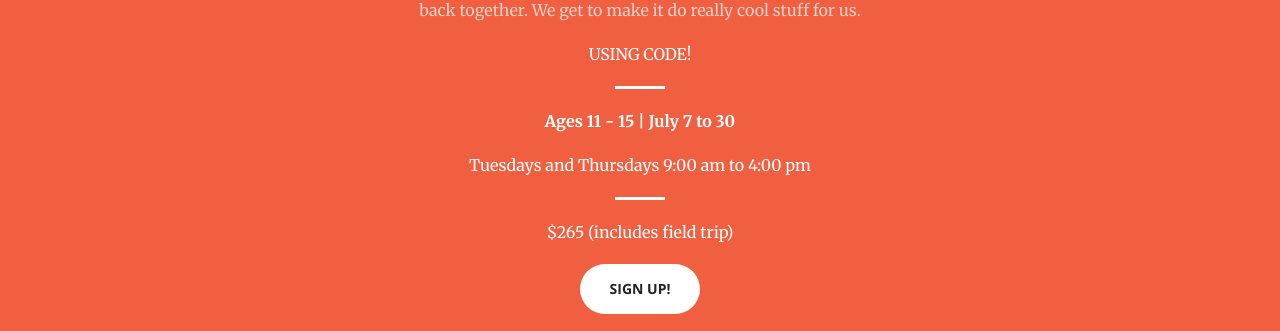
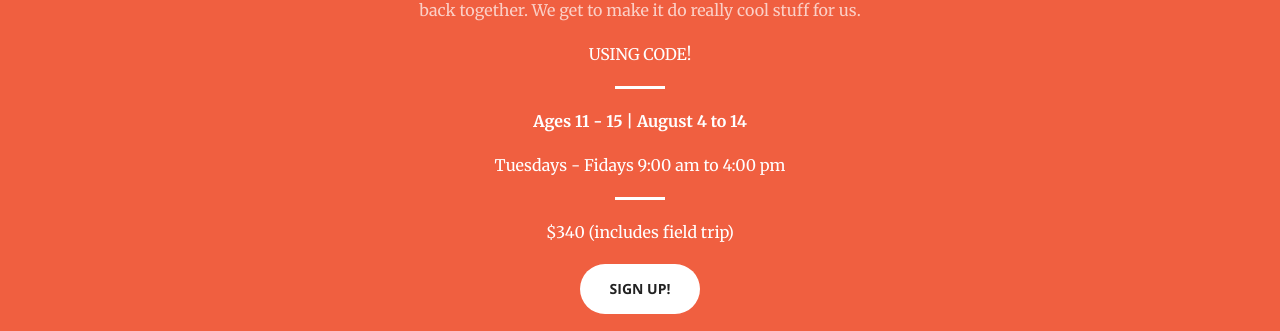
Before and after one commit to ojagostini/supracademy.com, a Jekyll site: the page kidscode/index.html, which Jekyll copies as it is, in a window 1280 px wide and 900 px high, scrolled down 977 px. Shown: the part 149-480 px from the top of the window. Built offline with Jekyll 4.4.1, drawn with Linux system fonts in a browser that asks for light colours; some of the changed text lies outside the part shown.

Commit message:
new kidscode dates

```diff
--- a/kidscode/index.html
+++ b/kidscode/index.html
@@ -72,7 +72,7 @@
     <header>
         <div class="header-content">
             <div class="header-content-inner">
-                <h1>KidsCode Summer Camp July 2015</h1>
+                <h1>KidsCode Summer Camp August 2015</h1>
                 <hr>
                 <p>learn the fundamentals of computing</p>
                 <hr>
@@ -97,11 +97,11 @@
 
                     <hr class="light">
 
-                    <p><strong> Ages 11 - 15  |  July 7 to 30</strong></p>
+                    <p><strong> Ages 11 - 15  |  August 4 to 14</strong></p>
 
-                    <p> Tuesdays and Thursdays 9:00 am to 4:00 pm</p>
+                    <p> Tuesdays - Fidays 9:00 am to 4:00 pm</p>
                     <hr class="light">
-                    <p>$265 (includes field trip)</p>
+                    <p>$340 (includes field trip)</p>
 
                     </p>
                     <a href="https://supracademy.wufoo.com/forms/q1l4sy6y0x6vbx4/" class="btn btn-default btn-xl">Sign Up!</a>
```
